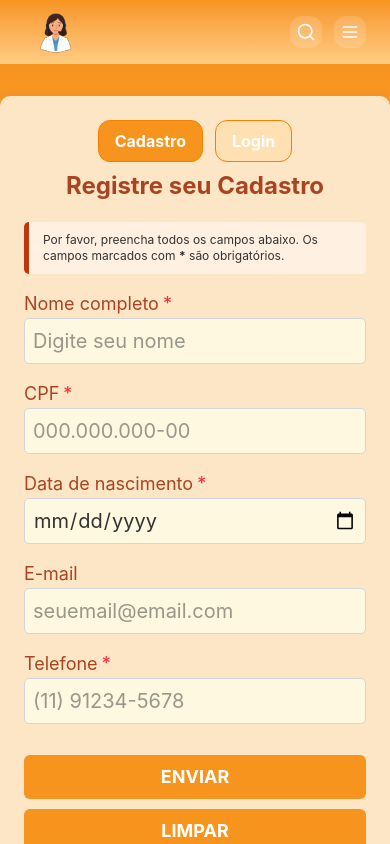
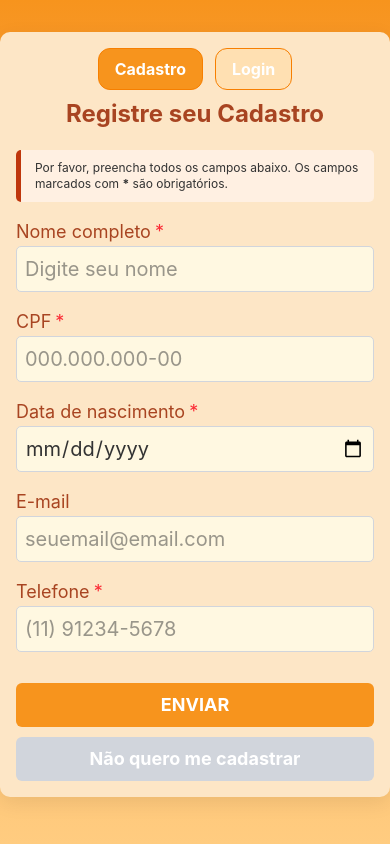
Before and after one commit to Challenge-2025-1-TDSPG/LumaHC, a React (Vite) app: page /formulario in a window 390 px wide. Shown: the top 844 px of the page. Built offline with nearby package versions, Linux system fonts and the light colour scheme.

Commit message:
feat: ocultar Header e Footer na página de Formulário (login/cadastro) aplicando classe no body

```diff
--- a/src/components/ChooseModeTabs/ChooseModeTabs.tsx
+++ b/src/components/ChooseModeTabs/ChooseModeTabs.tsx
@@ -1,24 +1,20 @@
 import BtnAcao from '@/components/Button/BtnAcao';
 import { useTabs } from '@/hooks/useTabs';
 import type { Modo } from '@/types/tabs';
+import type { ReactNode } from 'react'; // <- IMPORTA O TIPO
 
 type ChooseModeTabsProps = {
-  app: React.ReactNode; // conteúdo do painel "App"
-  nav: React.ReactNode; // conteúdo do painel "Navegador"
-  labelApp?: string; // rótulo do botão App
-  labelNav?: string; // rótulo do botão Navegador
-  defaultMode?: Modo; // modo inicial (default: 'app')
-  idBase?: string; // base para ids/aria (default: 'modo')
-  className?: string; // classes extras no wrapper
-  unmountInactive?: boolean; // se true, desmonta o painel inativo
+  app: ReactNode;                   // (usa ReactNode importado)
+  nav: ReactNode;
+  labelApp?: string;
+  labelNav?: string;
+  defaultMode?: Modo;
+  idBase?: string;
+  className?: string;
+  unmountInactive?: boolean;
+  onChangeMode?: (mode: Modo) => void; // <- tipado aqui
 };
 
-/**
- * Componente de abas para escolha entre App e Navegador
- * Sistema completo de tabs com acessibilidade (WAI-ARIA)
- * Suporta navegação por teclado e controle de foco
- * Usado nas páginas de tutorial para alternar entre modos
- */
 export default function ChooseModeTabs({
   app,
   nav,
@@ -26,37 +22,40 @@ export default function ChooseModeTabs({
   labelNav = 'Use Browser',
   defaultMode = 'app',
   idBase = 'mode',
-  className,
+  className = '',
   unmountInactive = false,
+  onChangeMode, // <- PEGANDO A PROP AQUI
 }: ChooseModeTabsProps) {
-  // Hook customizado para controle das tabs (acessibilidade e navegação)
   const {
-    setActiveTab, // Função para trocar a tab ativa
-    listRef, // Ref para o container da lista de tabs
-    tabId, // Função utilitária para gerar id da tab
-    panelId, // Função utilitária para gerar id do painel
-    isActive, // Função para verificar se a tab está ativa
-    onKeyDown, // Handler para navegação por teclado
+    setActiveTab,
+    listRef,
+    tabId,
+    panelId,
+    isActive,
+    onKeyDown,
   } = useTabs({ defaultMode, idBase });
 
   return (
     <div className={className}>
       <div
         ref={listRef}
-        role='tablist'
-        aria-label='Escolha como quer cadastrar'
+        role="tablist"
+        aria-label="Escolha como quer cadastrar"
         onKeyDown={onKeyDown}
-        className='flex flex-wrap justify-center gap-3'
+        className="flex flex-wrap justify-center gap-3"
       >
-        {/* Botão da tab App */}
+        {/* App */}
         <BtnAcao
-          variant='primary'
-          role='tab'
+          variant="primary"
+          role="tab"
           id={tabId('app')}
           aria-selected={isActive('app')}
           aria-controls={panelId('app')}
           tabIndex={isActive('app') ? 0 : -1}
-          onClick={() => setActiveTab('app')}
+          onClick={() => {
+            setActiveTab('app');
+            onChangeMode?.('app'); // <- usa a prop daqui
+          }}
           className={`rounded-xl border border-borderColor ${
             isActive('app')
               ? 'bg-backBtn text-white hover:bg-hoverBtn'
@@ -66,15 +65,18 @@ export default function ChooseModeTabs({
           {labelApp}
         </BtnAcao>
 
-        {/* Botão da tab Navegador */}
+        {/* Navegador */}
         <BtnAcao
-          variant='primary'
-          role='tab'
+          variant="primary"
+          role="tab"
           id={tabId('nav')}
           aria-selected={isActive('nav')}
           aria-controls={panelId('nav')}
           tabIndex={isActive('nav') ? 0 : -1}
-          onClick={() => setActiveTab('nav')}
+          onClick={() => {
+            setActiveTab('nav');
+            onChangeMode?.('nav');
+          }}
           className={`rounded-xl border border-borderColor ${
             isActive('nav')
               ? 'bg-backBtn text-white hover:bg-hoverBtn'
@@ -90,9 +92,9 @@ export default function ChooseModeTabs({
           {isActive('app') && (
             <section
               id={panelId('app')}
-              role='tabpanel'
+              role="tabpanel"
               aria-labelledby={tabId('app')}
-              className='w-full mt-2'
+              className="w-full mt-2"
             >
               {app}
             </section>
@@ -100,9 +102,9 @@ export default function ChooseModeTabs({
           {isActive('nav') && (
             <section
               id={panelId('nav')}
-              role='tabpanel'
+              role="tabpanel"
               aria-labelledby={tabId('nav')}
-              className='w-full mt-2'
+              className="w-full mt-2"
             >
               {nav}
             </section>
@@ -112,20 +114,20 @@ export default function ChooseModeTabs({
         <>
           <section
             id={panelId('app')}
-            role='tabpanel'
+            role="tabpanel"
             aria-labelledby={tabId('app')}
             hidden={!isActive('app')}
-            className='w-full mt-2'
+            className="w-full mt-2"
           >
             {app}
           </section>
 
           <section
             id={panelId('nav')}
-            role='tabpanel'
+            role="tabpanel"
             aria-labelledby={tabId('nav')}
             hidden={!isActive('nav')}
-            className='w-full mt-2'
+            className="w-full mt-2"
           >
             {nav}
           </section>
--- a/src/components/Form/FormCadastro.tsx
+++ b/src/components/Form/FormCadastro.tsx
@@ -54,7 +54,7 @@ export default function FormCadastro() {
   };
 
   return (
-    <main>
+    <main >
       <h1 className='text-center mb-5 text-fontPrimary text-2xl font-bold '>
         Registre seu Cadastro
       </h1>
@@ -198,12 +198,13 @@ export default function FormCadastro() {
 
       <BtnAcao
         type='button'
-        id='botao-cadastro-limpar'
-        onClick={handleClear}
-        className='w-full mt-[10px] text-lg '
+        id='botao-nao-cadastrar'
+        onClick={() => navigate('/')} // volta para a Home, pode trocar destino
+        className='w-full mt-[10px] text-lg bg-gray-300 text-fontTertiary hover:bg-gray-400'
       >
-        LIMPAR
+        Não quero me cadastrar
       </BtnAcao>
+
 
       {errorMessage && (
         <div
--- a/src/components/Tutorial/shared/TutorialStep.tsx
+++ b/src/components/Tutorial/shared/TutorialStep.tsx
@@ -79,7 +79,7 @@ p-[4.1%] lg:p-[0%] xl:p-[1.5%]
     'lg:h-full lg:w-auto',
     'lg:max-w-[55%]',
     'lg:scale-y-140',
-    'lg:translate-y-40 xl:translate-y-53',
+    'lg:translate-y-40 xl:translate-y-56',
     'lg:object-top',     // <-- cola no topo
     'mx-auto',
     'rounded-[33px] md:rounded-[65px] lg:rounded-[0px]',
--- a/src/index.css
+++ b/src/index.css
@@ -1,5 +1,6 @@
 @import url('https://fonts.googleapis.com/css2?family=Atkinson+Hyperlegible:wght@400;700&family=Roboto:wght@100..900&family=Source+Sans+3:wght@200..900&display=swap');
 @import 'tailwindcss';
+
 @theme {
   --font-inter: 'Inter', Arial, Helvetica, sans-serif;
 
@@ -24,13 +25,22 @@
   --breakpoint-lg: 992px;
   --breakpoint-xl: 1300px;
 }
+
 @layer base {
   html,
   body,
   #root {
-    heigth: 100%;
+    height: 100%; /* corrigido */
   }
+
   #root {
     @apply flex flex-col min-h-screen font-inter text-fontTertiary bg-backPrimary;
   }
+
+  /* 🔹 Esconde header e footer quando a página tiver esta classe */
+body.hide-hf header,
+body.hide-hf footer {
+  display: none !important;
 }
+
+}
--- a/src/main.tsx
+++ b/src/main.tsx
@@ -28,7 +28,8 @@ const router = createBrowserRouter([
       { path: '/contato', element: <Contato /> },
       { path: '/auxilio/cadastro', element: <AuxilioCadastro /> },
       { path: '/auxilio/teleconsulta', element: <AuxilioTeleconsulta /> },
-      { path: '/formulario/*', element: <Formulario /> },
+      { path: '/formulario', element: <Formulario /> },
+      { path: '/formulario/:tab', element: <Formulario /> },
       { path: '/lembrete', element: <Schedule /> },
     ],
   },
--- a/src/routes/Formulario/index.tsx
+++ b/src/routes/Formulario/index.tsx
@@ -2,34 +2,55 @@ import EscolhaModoTabs from '@/components/ChooseModeTabs/ChooseModeTabs';
 import FormularioCadastro from '@/components/Form/FormCadastro';
 import Login from '@/components/Form/FormLogin';
 import { useEffect } from 'react';
+import { useNavigate, useParams } from 'react-router-dom';
 
-/**
- * Página de formulário de cadastro e login
- * Permite alternar entre cadastro e login usando tabs
- *
- * @example
- * // Uso em rotas (React Router)
- * <Route path="/formulario" element={<Formulario />} />
- */
 export default function Formulario() {
+  const { tab } = useParams<{ tab?: 'cadastro' | 'login' }>();
+  const navigate = useNavigate();
+
+  const isCadastro = tab === 'cadastro';
+  const defaultMode = isCadastro ? 'app' : tab === 'login' ? 'nav' : 'app';
+
   useEffect(() => {
     document.title = 'Formulário';
+
+    // Esconde Header/Footer enquanto estiver nesta página
+    document.body.classList.add('hide-hf');
+    return () => {
+      document.body.classList.remove('hide-hf');
+    };
   }, []);
 
   return (
     <section
-      className='w-full min-h-screen bg-gradient-to-b from-fromColor to-toColor flex justify-center items-start sm:items-center py-8 sm:py-12'
-      aria-label='Conteúdo principal de formulário'
+      aria-label="Conteúdo principal de formulário"
+      className="
+        containerNarrow w-full min-h-screen
+        bg-gradient-to-b from-fromColor to-toColor
+        flex justify-center items-start sm:items-center
+        py-8 sm:py-12 lg:py-16
+      "
     >
-      <main className='w-full max-w-[600px] bg-backSecondary mx-auto p-6 rounded-[10px] shadow-[0_6px_20px_rgba(0,0,0,0.08)]'>
-        {/* Tabs para alternar entre cadastro e login */}
+      <main
+        className="
+          w-full max-w-[600px] bg-backSecondary mx-auto
+          p-4 sm:p-6
+          rounded-[10px]
+          shadow-[0_6px_20px_rgba(0,0,0,0.08)]
+        "
+      >
         <EscolhaModoTabs
-          defaultMode='app'
-          labelApp='Cadastro'
-          labelNav='Login'
+          defaultMode={defaultMode}
+          labelApp="Cadastro"
+          labelNav="Login"
           app={<FormularioCadastro />}
           nav={<Login />}
-          className='w-full'
+          className="w-full"
+          onChangeMode={(mode) => {
+            navigate(`/formulario/${mode === 'app' ? 'cadastro' : 'login'}`, {
+              replace: true,
+            });
+          }}
         />
       </main>
     </section>
```
